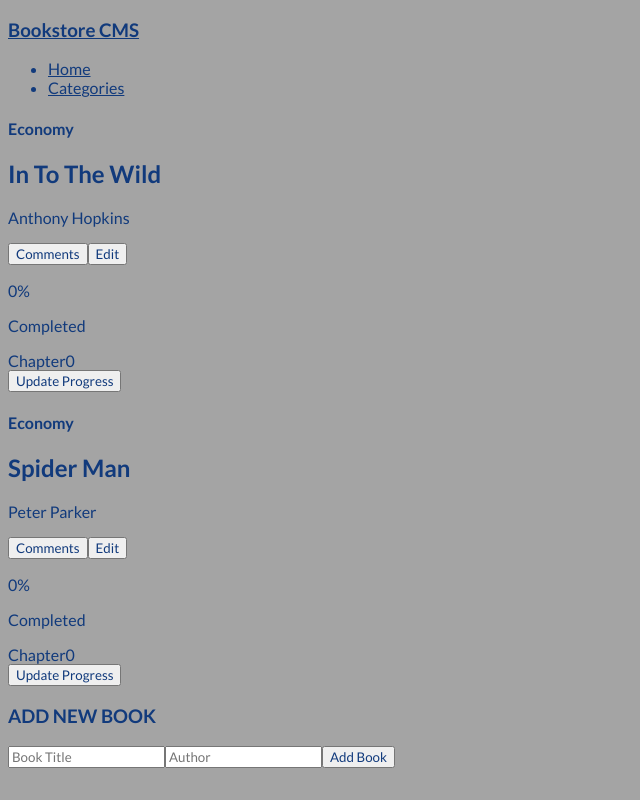
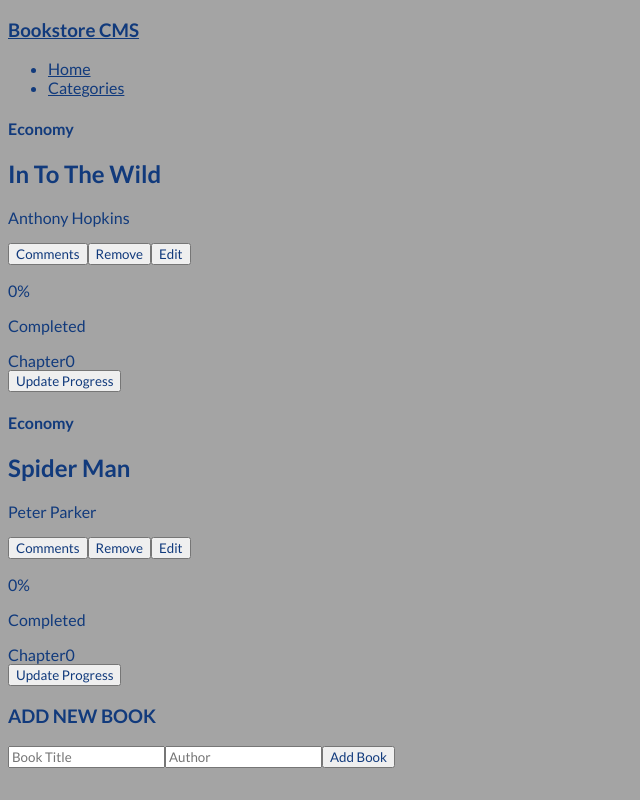
Before and after one commit to studiosnabeel/React-Booklist-App, a React (Create React App) app: page / in a window 1280 px wide. Shown: the whole page, without its empty margins (0-640 px from the left). Built offline with nearby package versions, Linux system fonts and the light colour scheme.

Commit message:
Add remove btn

```diff
--- a/src/components/Book.js
+++ b/src/components/Book.js
@@ -10,6 +10,9 @@ const Book = ({ book }) => {
         <div className="bookBtnContainer">
           <button type="button" className="bookBtn">
             Comments
+          </button>
+          <button type="button" className="bookBtn">
+            Remove
           </button>
           <button type="button" className="EditBtn">
             Edit
```
